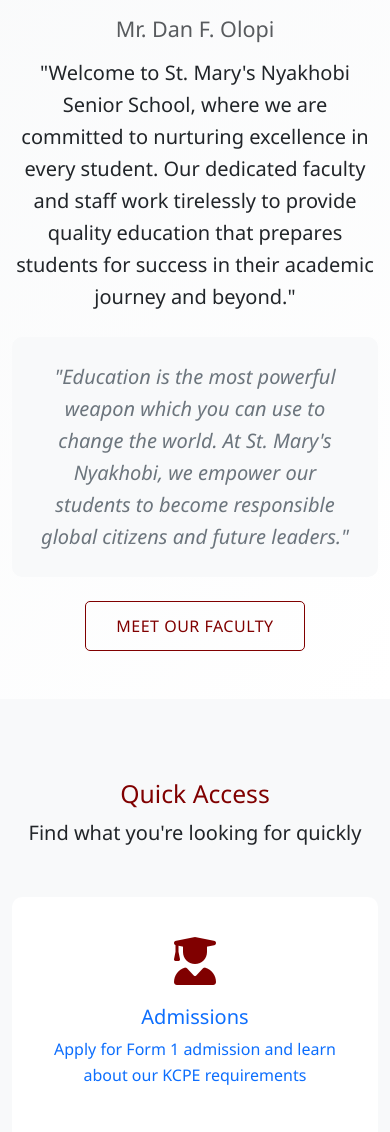
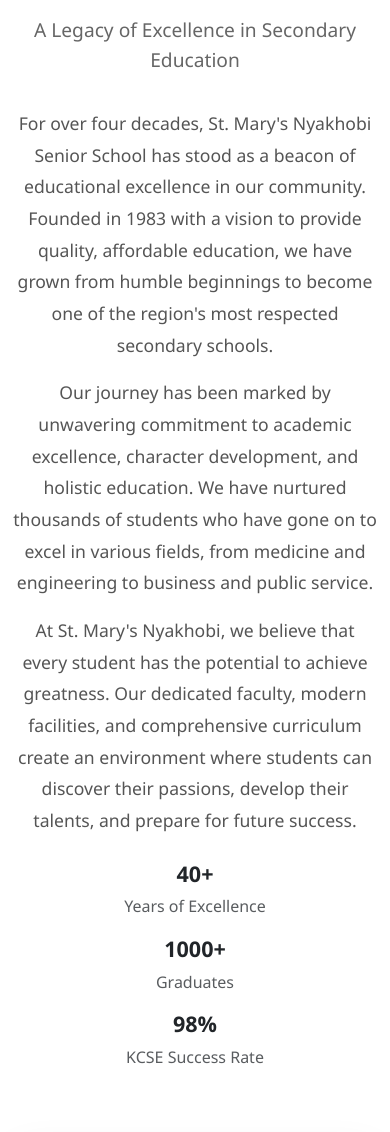
Before and after one commit to Crypt-Analyst/St-Mary-s-Nyakhobi, a Django app: page / in a window 390 px wide. Shown: the part 3076-4208 px from the top of the page. Run offline with Django 4.2, Linux system fonts and the light colour scheme; data comes from the database, SQL or seed files in the repository; parts of the project's set-up code (start-up, migrations or seed data) failed here and were passed over.

Commit message:
Add Welcome & History section to homepage - Brookhouse style
- Added comprehensive Welcome to St. Mary's Nyakhobi section
- Includes school history since 1983 establishment
- Features student/school photo with overlay caption
- Statistics showcase (40+ years, 1000+ graduates, 98% success rate)
- Professional layout with school branding and responsive design
- Similar to Brookhouse style with photo and welcome narrative
- Creates engaging introduction between features and principal sections

```diff
--- a/templates/home/index.html
+++ b/templates/home/index.html
@@ -180,6 +180,89 @@
         margin: 1.5rem 0;
     }
 
+    /* Welcome & History Section Styles */
+    .welcome-section {
+        padding: 100px 0;
+        background: white;
+        position: relative;
+    }
+
+    .welcome-content {
+        padding-right: 2rem;
+    }
+
+    .welcome-title {
+        color: var(--maroon);
+        font-weight: 700;
+        font-size: 2.5rem;
+        margin-bottom: 1.5rem;
+    }
+
+    .welcome-subtitle {
+        color: #666;
+        font-size: 1.2rem;
+        font-weight: 500;
+        margin-bottom: 2rem;
+    }
+
+    .history-text {
+        color: #555;
+        line-height: 1.8;
+        font-size: 1.1rem;
+        margin-bottom: 1.5rem;
+    }
+
+    .established-badge {
+        background: linear-gradient(45deg, var(--maroon), #a0002a);
+        color: white;
+        padding: 10px 20px;
+        border-radius: 25px;
+        font-weight: 600;
+        display: inline-block;
+        margin-bottom: 2rem;
+    }
+
+    .student-gallery {
+        position: relative;
+    }
+
+    .student-photo {
+        width: 100%;
+        height: 400px;
+        object-fit: cover;
+        border-radius: 20px;
+        box-shadow: 0 20px 40px rgba(0,0,0,0.1);
+        transition: all 0.3s ease;
+    }
+
+    .student-photo:hover {
+        transform: translateY(-10px);
+        box-shadow: 0 30px 60px rgba(0,0,0,0.2);
+    }
+
+    .photo-overlay {
+        position: absolute;
+        bottom: 20px;
+        left: 20px;
+        right: 20px;
+        background: rgba(139, 0, 0, 0.9);
+        color: white;
+        padding: 15px 20px;
+        border-radius: 10px;
+        backdrop-filter: blur(10px);
+    }
+
+    .photo-caption {
+        font-weight: 600;
+        margin-bottom: 5px;
+    }
+
+    .photo-description {
+        font-size: 0.9rem;
+        opacity: 0.9;
+        margin: 0;
+    }
+
     @media (max-width: 768px) {
         .hero-title {
             font-size: 2.5rem;
@@ -197,6 +280,17 @@
         .principal-home-photo {
             width: 200px;
             height: 200px;
+        }
+        .welcome-content {
+            padding-right: 0;
+            text-align: center;
+            margin-bottom: 3rem;
+        }
+        .welcome-title {
+            font-size: 2rem;
+        }
+        .student-photo {
+            height: 300px;
         }
     }
 </style>
@@ -271,6 +365,62 @@
                         high-quality education that is both affordable and valuable for your child's bright future, ensuring
                         excellence is accessible to all.
                     </p>
+                </div>
+            </div>
+        </div>
+    </div>
+</section>
+
+<!-- Welcome & History Section -->
+<section class="welcome-section">
+    <div class="container">
+        <div class="row align-items-center">
+            <div class="col-lg-7">
+                <div class="welcome-content">
+                    <div class="established-badge">
+                        <i class="fas fa-calendar-alt me-2"></i>Established 1983
+                    </div>
+                    <h2 class="welcome-title">Welcome to St. Mary's Nyakhobi Senior School</h2>
+                    <p class="welcome-subtitle">A Legacy of Excellence in Secondary Education</p>
+
+                    <div class="history-text">
+                        <p>For over four decades, St. Mary's Nyakhobi Senior School has stood as a beacon of educational excellence in our community. Founded in 1983 with a vision to provide quality, affordable education, we have grown from humble beginnings to become one of the region's most respected secondary schools.</p>
+
+                        <p>Our journey has been marked by unwavering commitment to academic excellence, character development, and holistic education. We have nurtured thousands of students who have gone on to excel in various fields, from medicine and engineering to business and public service.</p>
+
+                        <p>At St. Mary's Nyakhobi, we believe that every student has the potential to achieve greatness. Our dedicated faculty, modern facilities, and comprehensive curriculum create an environment where students can discover their passions, develop their talents, and prepare for future success.</p>
+                    </div>
+
+                    <div class="row mt-4">
+                        <div class="col-md-4 mb-3">
+                            <div class="text-center">
+                                <h4 class="fw-bold" style="color: var(--maroon);">40+</h4>
+                                <p class="mb-0 text-muted">Years of Excellence</p>
+                            </div>
+                        </div>
+                        <div class="col-md-4 mb-3">
+                            <div class="text-center">
+                                <h4 class="fw-bold" style="color: var(--maroon);">1000+</h4>
+                                <p class="mb-0 text-muted">Graduates</p>
+                            </div>
+                        </div>
+                        <div class="col-md-4 mb-3">
+                            <div class="text-center">
+                                <h4 class="fw-bold" style="color: var(--maroon);">98%</h4>
+                                <p class="mb-0 text-muted">KCSE Success Rate</p>
+                            </div>
+                        </div>
+                    </div>
+                </div>
+            </div>
+
+            <div class="col-lg-5">
+                <div class="student-gallery">
+                    <img src="/media/images/school-compound.jpg" alt="St. Mary's Nyakhobi Students" class="student-photo">
+                    <div class="photo-overlay">
+                        <div class="photo-caption">Our Learning Community</div>
+                        <p class="photo-description">Students engaged in collaborative learning and character development at St. Mary's Nyakhobi Senior School</p>
+                    </div>
                 </div>
             </div>
         </div>
```
